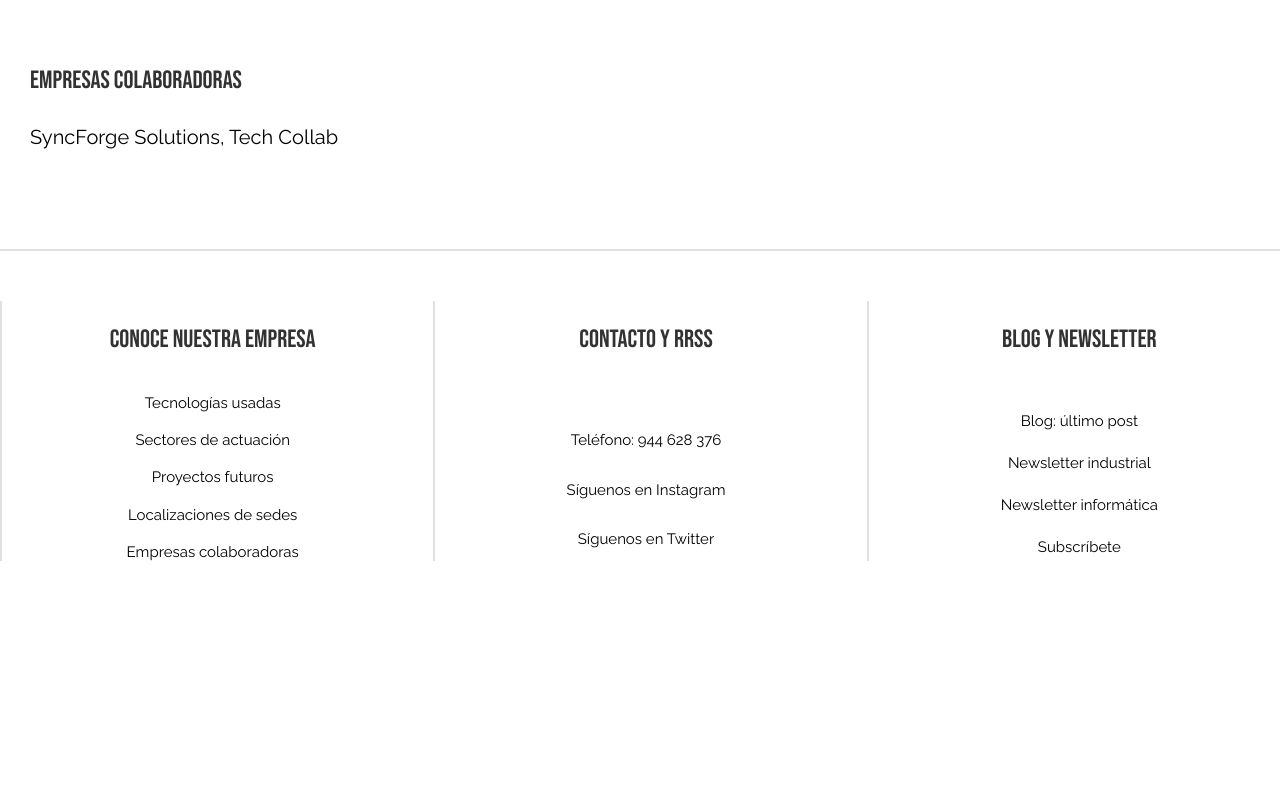
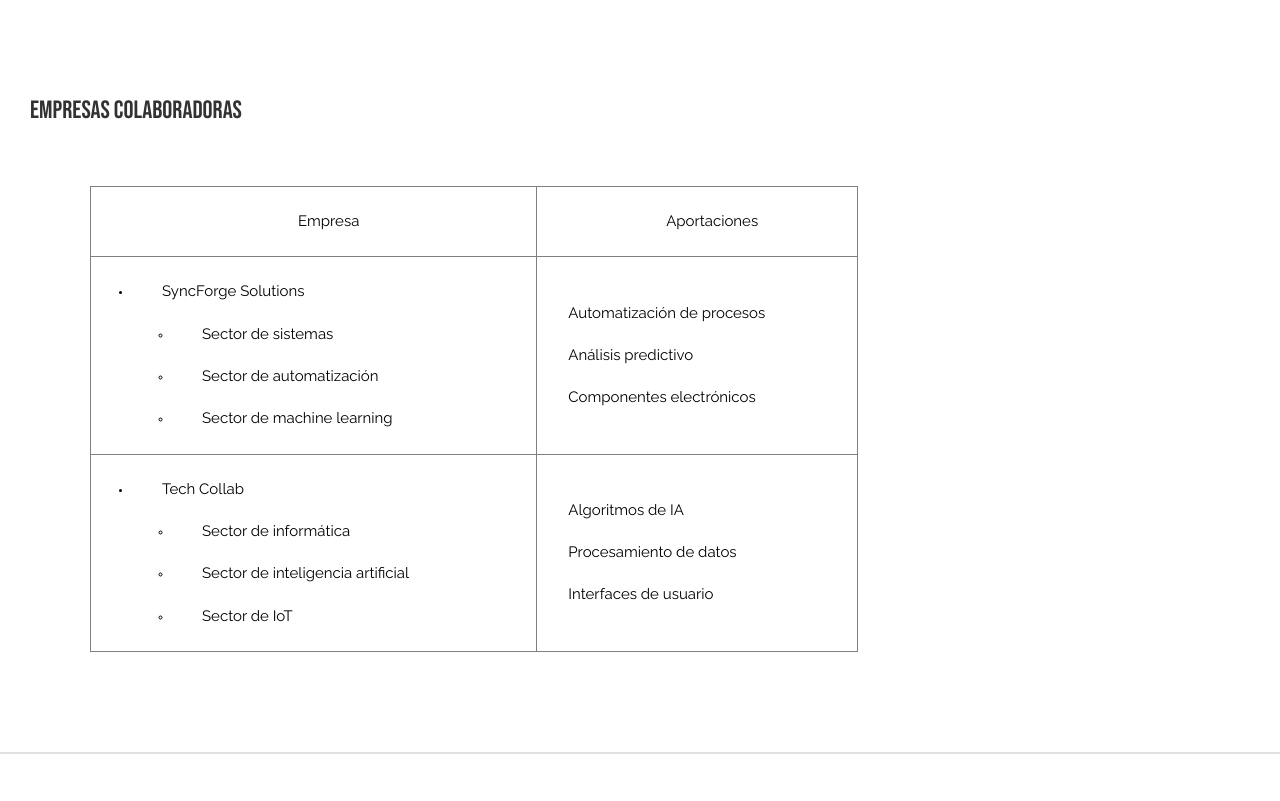
Before and after one commit to pruizayastuy/Entregable_E1, a plain HTML site: page proyecto_1.html in a window 1280 px wide. Shown: the part 1750-2551 px from the top of the page. Before the commit the page ends 2411 px from the top, so only its background shows below. Drawn offline with Linux system fonts and the light colour scheme; a web font is replaced by a local one.

Commit message:
Tabla y lista añadidas al proyecto 1

```diff
--- a/css/app.css
+++ b/css/app.css
@@ -450,9 +450,16 @@
 }
 
 .empresas-colaboradoras {
-    margin-top: 7rem;
-    margin-bottom: 3rem;
+    margin-top: 10rem;
+    margin-bottom: 6rem;
     margin-left: 3rem;
+}
+
+.tabla1 {
+    width: 60%;
+    border-collapse: collapse;
+    margin-left: 9rem;
+    margin-bottom: 10rem;
 }
 
 /* Contacto */
--- a/proyecto_1.html
+++ b/proyecto_1.html
@@ -54,7 +54,48 @@
     </section>
     <section class="empresas-colab">
         <h3 class="empresas-colaboradoras">Empresas colaboradoras</h3>
-        <h4>SyncForge Solutions, Tech Collab</h4>
+        <table class="tabla1" border="1">
+            <tbody>
+                <tr>
+                    <th><h5>Empresa</h5></th>
+                    <th><h5>Aportaciones</h5></th>
+                </tr>
+                <tr>
+                    <td>
+                        <ul class="disc">
+                            <li><h5>SyncForge Solutions</h5></li>
+                            <ul class="circle">
+                                <li><h5>Sector de sistemas</h5></li>
+                                <li><h5>Sector de automatización</h5></li>
+                                <li><h5>Sector de machine learning</h5></li>
+                            </ul>
+                        </ul>
+                    </td>
+                    <td>
+                        <h5>Automatización de procesos</h5>
+                        <h5>Análisis predictivo</h5>
+                        <h5>Componentes electrónicos</h5>
+                    </td>
+                </tr>
+                <tr>
+                    <td>
+                        <ul class="disc">
+                            <li><h5>Tech Collab</h5></li>
+                            <ul class="circle">
+                                <li><h5>Sector de informática</h5></li>
+                                <li><h5>Sector de inteligencia artificial</h5></li>
+                                <li><h5>Sector de IoT</h5></li>
+                            </ul>
+                        </ul>
+                    </td>
+                    <td>
+                        <h5>Algoritmos de IA</h5>
+                        <h5>Procesamiento de datos</h5>
+                        <h5>Interfaces de usuario</h5>
+                    </td>
+                </tr>
+            </tbody>
+        </table>
     </section>
 </main>
 
```
